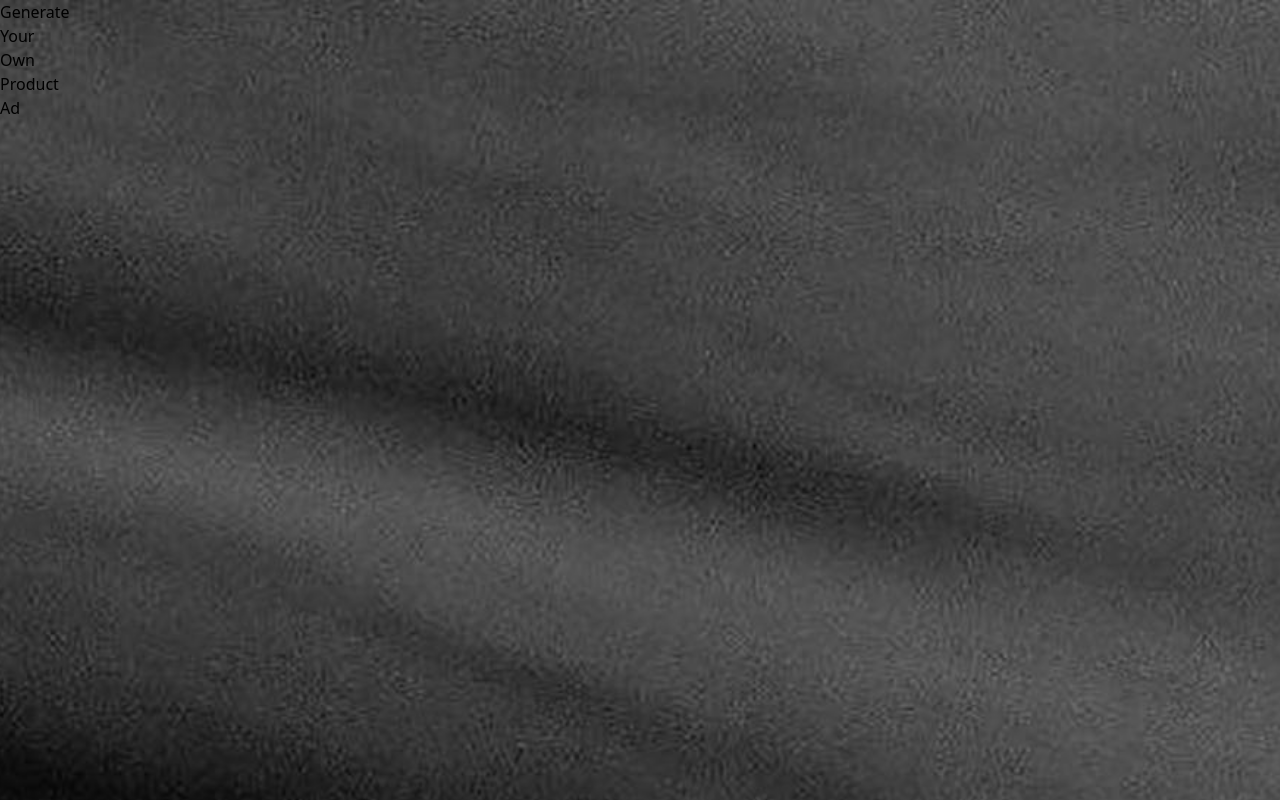
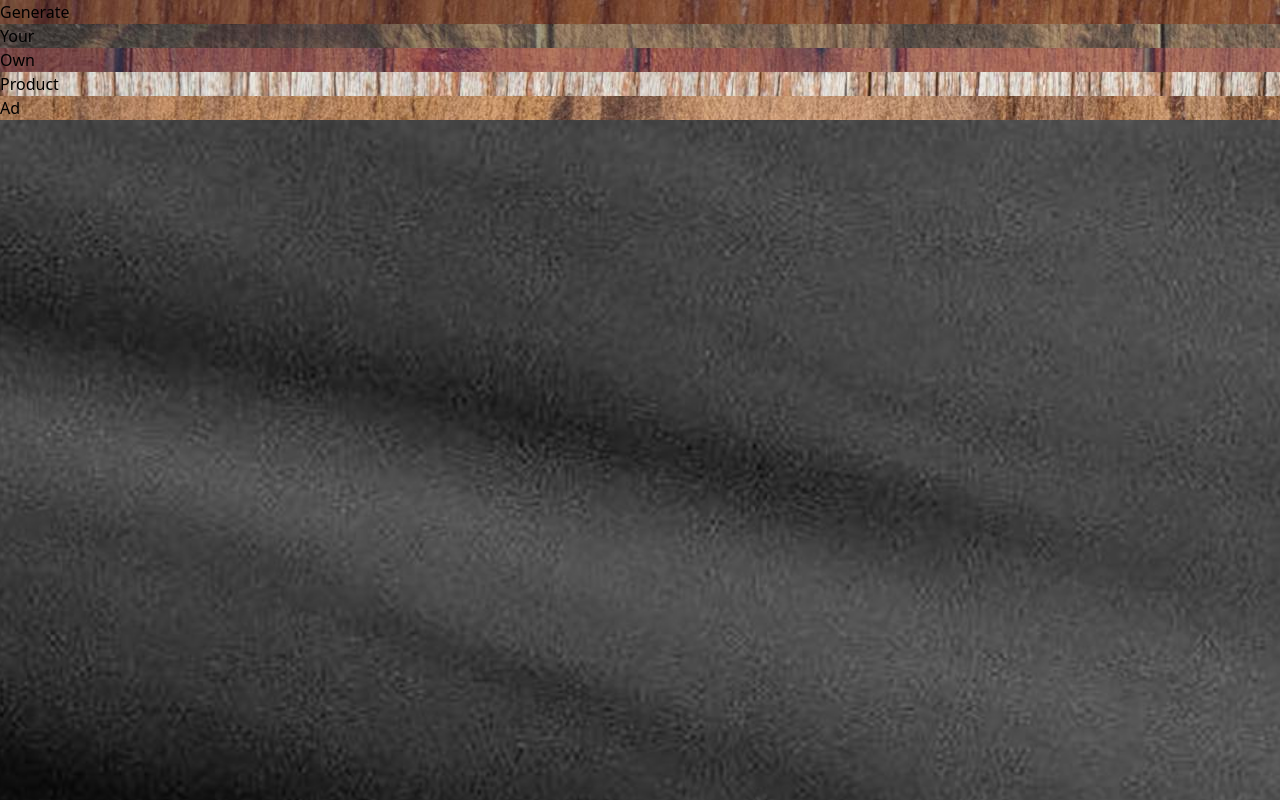
Before and after one commit to akshatttt321/video-scoring-api, a React (Vite) app in the folder Video-Scoring/: page / in a window 1280 px wide. Shown: the top 800 px of the page. Built offline with nearby package versions, Linux system fonts and the light colour scheme.

Commit message:
minor change 2

```diff
--- a/Video-Scoring/src/components/Home.jsx
+++ b/Video-Scoring/src/components/Home.jsx
@@ -100,7 +100,7 @@ const HomePage = () => {
   return (
     <div className={`${showForm? 'h-screen overflow-hidden': 'h-full'} overflow-x-hidden`}>
     <div className={`${showForm? ' overflow-hidden':''} h-full  flex flex-col w-full justify-between items-start bg-gray-100 text-gray-200`}
-    style={{backgroundImage:"url('public/pexels-goldcircuits-2425232.jpg')", backgroundSize:"cover", backgroundPosition:"center", backgroundRepeat:"no-repeat"}}
+    style={{backgroundImage:"url('pexels-goldcircuits-2425232.jpg')", backgroundSize:"cover", backgroundPosition:"center", backgroundRepeat:"no-repeat"}}
     >
         <div className="flex  ml-16 gap-28 justify-between w-1/3 h-screen">
         <div className="flex flex-col items-center gap-4">
@@ -109,7 +109,9 @@ const HomePage = () => {
         </div>
         <div className="absolute bottom-0 left-1/2 transform -translate-x-1/2 w-6 h-6 border-2 border-gray-800 rounded-full"></div>
       </div>
-      <div className="flex bg-[url('pexels-fwstudio-33348-129733.jpg')] items-center justify-center h-40 w-48 text-white rounded-lg shadow-lg">
+      <div
+      style={{backgroundImage:"url('pexels-fwstudio-33348-172276.jpg')"}}
+      className="flex items-center justify-center h-40 w-48 text-white rounded-lg shadow-lg">
       <h1 className="text-2xl font-bold uppercase">Generate</h1>
     </div>
       </div>
@@ -119,7 +121,9 @@ const HomePage = () => {
         </div>
         <div className="absolute bottom-0 left-1/2 transform -translate-x-1/2 w-6 h-6 border-2 border-gray-800 rounded-full"></div>
       </div>
-      <div className="flex bg-[url('pexels-fwstudio-33348-172276.jpg')] transform -rotate-12 items-center justify-center h-40 w-48 text-white rounded-lg shadow-lg">
+      <div
+      style={{backgroundImage:"url('pexels-fwstudio-33348-163999.jpg')"}}
+      className="flex transform -rotate-12 items-center justify-center h-40 w-48 text-white rounded-lg shadow-lg">
       <h1 className="text-2xl font-bold uppercase">Your</h1>
     </div>
       </div>
@@ -129,7 +133,9 @@ const HomePage = () => {
         </div>
         <div className="absolute bottom-0 left-1/2 transform -translate-x-1/2 w-6 h-6 border-2 border-gray-800 rounded-full"></div>
       </div>
-      <div className="flex bg-[url('pexels-fwstudio-33348-163999.jpg')] items-center justify-center h-40 w-48 text-white rounded-lg shadow-lg">
+      <div
+      style={{backgroundImage:"url('pexels-fwstudio-33348-132193.jpg')"}}
+      className="flex  items-center justify-center h-40 w-48 text-white rounded-lg shadow-lg">
       <h1 className="text-2xl font-bold uppercase">Own</h1>
     </div>
       </div>
@@ -139,7 +145,9 @@ const HomePage = () => {
         </div>
         <div className="absolute bottom-0 left-1/2 transform -translate-x-1/2 w-6 h-6 border-2 border-gray-800 rounded-full"></div>
       </div>
-      <div className="flex bg-[url('pexels-fwstudio-33348-129723.jpg')] transform rotate-12 items-center justify-center h-40 w-48 text-black rounded-lg shadow-lg">
+      <div
+      style={{backgroundImage:"url('pexels-fwstudio-33348-129723.jpg')"}}
+      className="flex  transform rotate-12 items-center justify-center h-40 w-48 text-black rounded-lg shadow-lg">
       <h1 className="text-2xl mix-blend-multiply font-semibold uppercase">Product</h1>
     </div>
       </div>
@@ -149,7 +157,9 @@ const HomePage = () => {
         </div>
         <div className="absolute bottom-0 left-1/2 transform -translate-x-1/2 w-6 h-6 border-2 border-gray-800 rounded-full"></div>
       </div>
-      <div className="flex bg-[url('pexels-fwstudio-33348-132193.jpg')] items-center justify-center h-40 w-48 text-white rounded-lg shadow-lg">
+      <div
+      style={{backgroundImage:"url('pexels-fwstudio-33348-129733.jpg')"}}
+      className="flex items-center justify-center h-40 w-48 text-white rounded-lg shadow-lg">
       <h1 className="text-2xl font-bold uppercase">Ad</h1>
     </div>
       </div>
```
